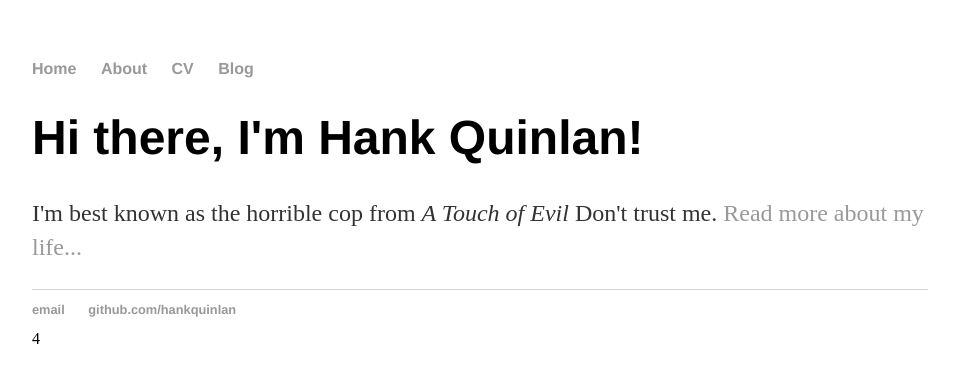
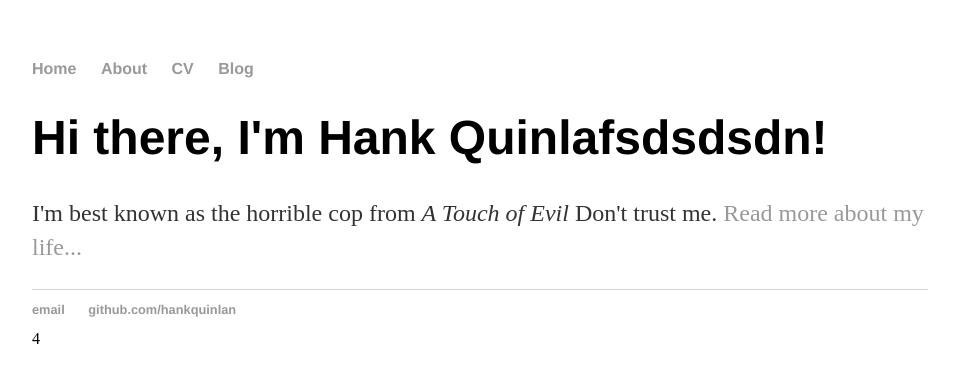
Before and after one commit to odellehogg/odellehogg.github.io, a plain HTML site: page index.html in a window 1280 px wide. Shown: the whole page, without its empty margins (160-1115 px from the left). Drawn offline with Linux system fonts and the light colour scheme.

Commit message:
test commit

```diff
--- a/index.html
+++ b/index.html
@@ -16,7 +16,7 @@
 		</nav>
 		<div class="container">
     		<div class="blurb">
-        		<h1>Hi there, I'm Hank Quinlan!</h1>
+        		<h1>Hi there, I'm Hank Quinlafsdsdsdn!</h1>
 				<p>I'm best known as the horrible cop from <em>A Touch of Evil</em> Don't trust me. <a href="/about">Read more about my life...</a></p>
     		</div><!-- /.blurb -->
 		</div><!-- /.container -->
```
Also changed, not shown: 1 other file.
